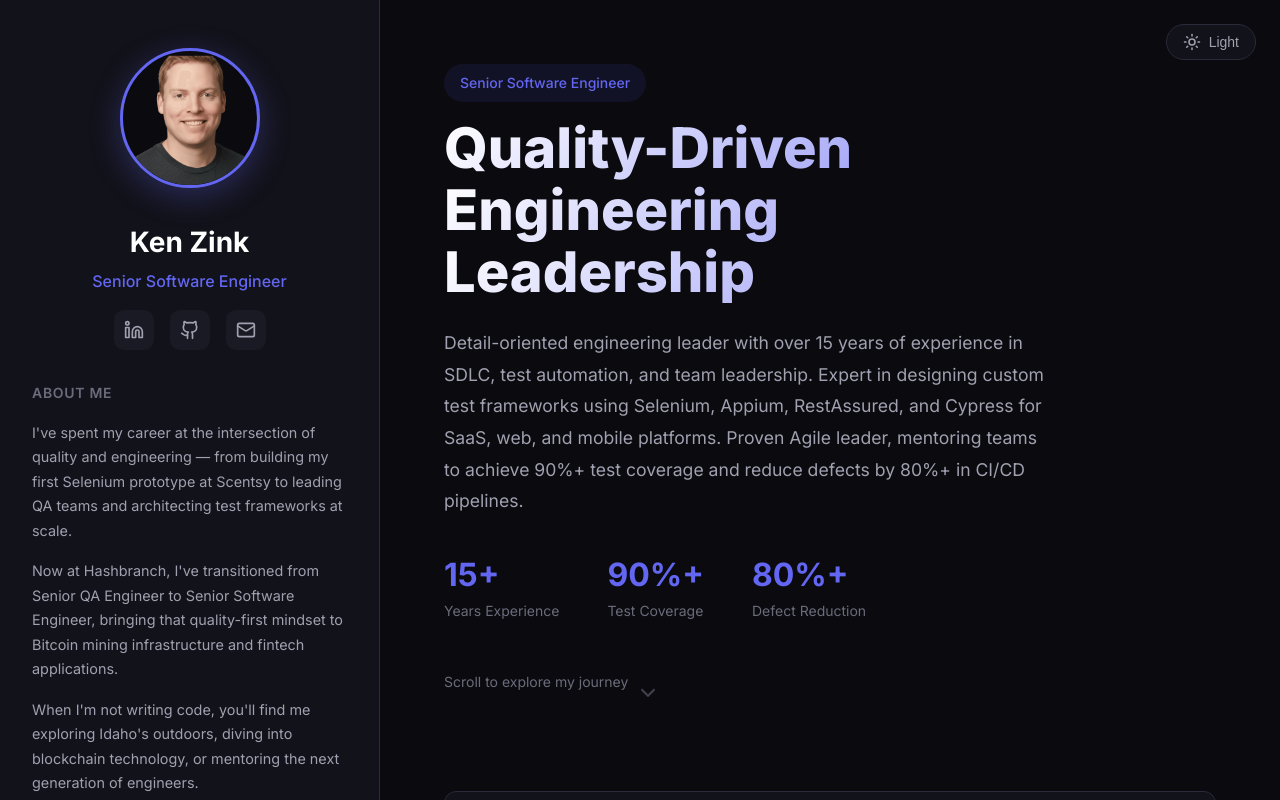
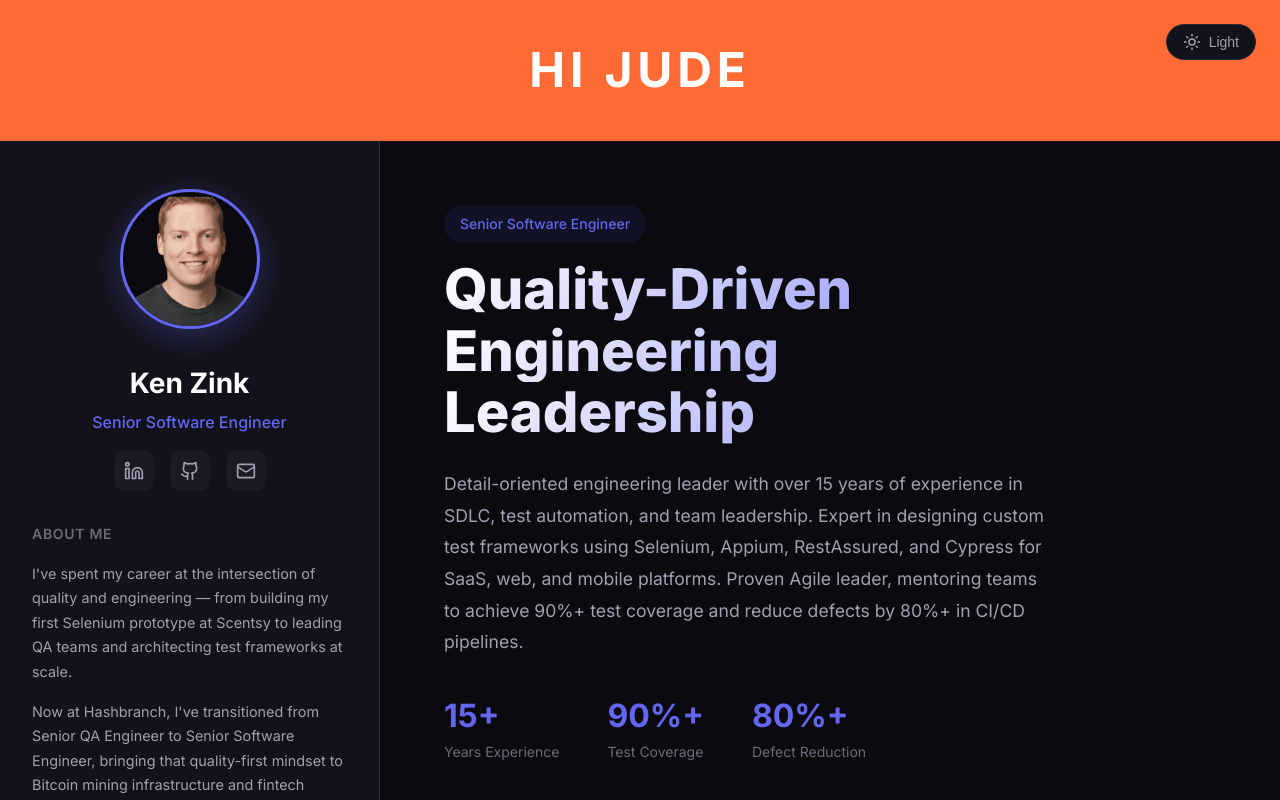
Before and after one commit to Morpheis/portfolio, a React (Vite) app: page / in a window 1280 px wide. Shown: the top 800 px of the page. Built offline with nearby package versions, Linux system fonts and the light colour scheme.

Commit message:
feat: Add HI JUDE banner to top of page

```diff
--- a/src/App.tsx
+++ b/src/App.tsx
@@ -12,6 +12,9 @@ function App() {
 
   return (
     <div className={`app ${darkMode ? 'dark' : 'light'}`}>
+      <div style={{ backgroundColor: '#ff6b35', color: 'white', textAlign: 'center', padding: '2rem', fontSize: '3rem', fontWeight: 'bold', letterSpacing: '0.1em' }}>
+        HI JUDE
+      </div>
       <ThemeToggle darkMode={darkMode} onToggle={() => setDarkMode(!darkMode)} />
       <div className="layout">
         <Sidebar />
```
